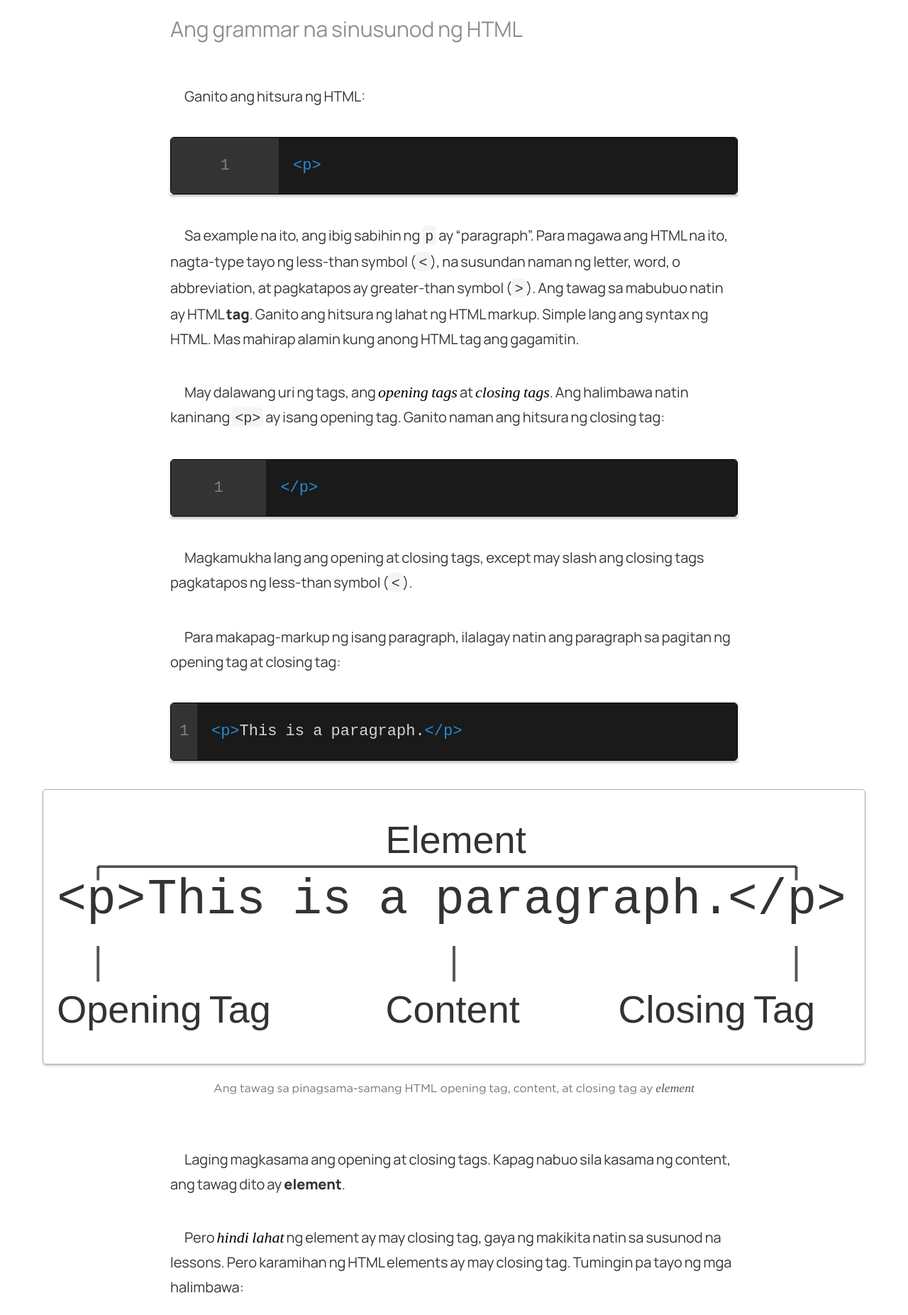
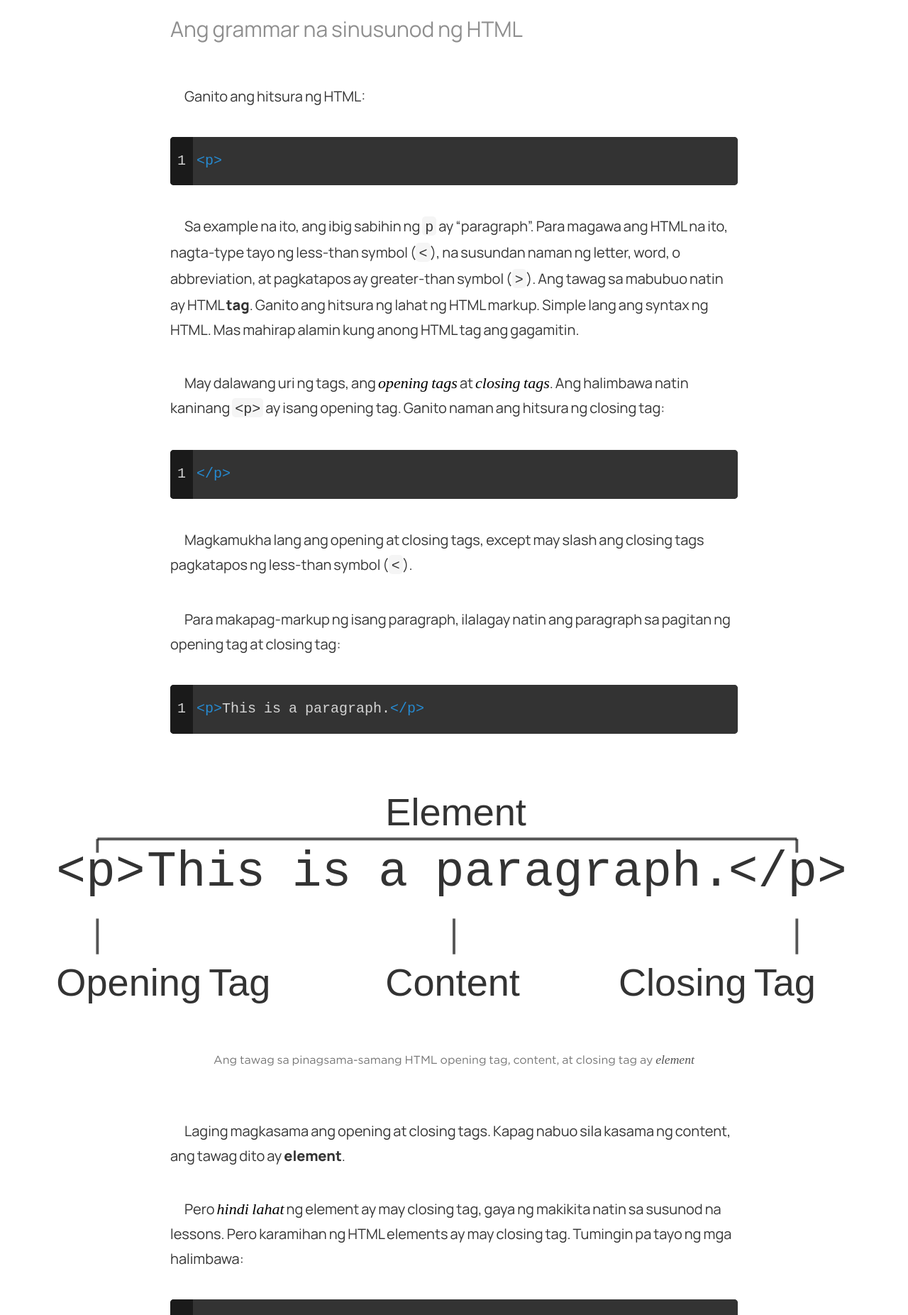
Before and after one commit to elementary/blog-template, a Jekyll site: the page built from courses/html-essentials/02-html-syntax.md, in a window 1280 px wide. Shown: the part 788-2641 px from the top of the page at 71% size. Built offline with Jekyll 4.4.1, drawn with Linux system fonts in a browser that asks for light colours; some web fonts are replaced; some of the changed text lies outside the part shown.

Commit message:
Fixed code snippet design

```diff
--- a/_sass/_code.scss
+++ b/_sass/_code.scss
@@ -16,9 +16,7 @@ code {
 
   > .highlight {
     border-radius: 0.25em;
-    box-shadow:
-      0 0 0 1px rgba(0, 0, 0, 0.05),
-      0 3px 3px rgba(0, 0, 0, 0.22);
+
     line-height: 1;
   }
 }
@@ -30,7 +28,8 @@ code {
 
   table {
     border-spacing: 0;
-    margin: auto;
+    margin: 0;
+    width: 100%;
   }
 }
 
@@ -41,19 +40,23 @@ code {
 
 
 .highlight {
-  display: inline-block;
-  font-size: 0.85em;
+  display: block;
+  max-width: var(--content-width);
+  font-size: 1rem;
   line-height: 1.33em;
   margin: auto;
   overflow: auto;
   text-align: left;
-  background-color: var(--solarized-base3);
-  color: var(--solarized-base01);
+  background-color: var(--black-500);
+  color: var(--silver-300);
 
   .gl {
-    background-color: var(--solarized-base2);
+    background-color: var(--black-700);
     padding: 0 0.5em;
     text-align: right;
+    position: sticky;
+    left: 0;
+    width: 1.5rem;
   }
 
   .c,
@@ -157,14 +160,11 @@ code {
   }
 }
 
-
-.highlight {
-	font-size: 1.1rem;
-	font-family: 'Courier Prime !important';
-	max-width: 100%;
+article section > pre {
+	max-width: var(--content-width);
+	margin: auto;
+	background-color: var(--black-500);
+	color: var(--silver-300);
+	padding: 1rem;
+	border-radius: 0.25rem;
 }
-
-.rouge-gutter.gl {
-	position: sticky;
-	left: 0;
-}
--- a/_sass/_dark.scss
+++ b/_sass/_dark.scss
@@ -1,43 +1,4 @@
-td.rouge-gutter.gl {
-	background-color: var(--black-500);
-	color: var(--silver-700);
-	text-align: center;
-	padding: 0.15rem;
-}
 
-.rouge-code {
-	padding-left: 1rem;
-	padding-left: 1rem;
-	background-color: var(--black-700);
-
-	pre {
-	  color: var(--silver-300);
-  }
-}
-
-.highlighter-rouge div.highlight {
-	display: grid;
-	width: 100%;
-	max-width: var(--content-width);
-	border-radius: 0;
-
-	pre.highlight {
-	  width: 100%;
-	  display: grid;
-  }
-
-	.rouge-table {
-	  margin: 0;
-	  border: 1px solid var(--black-900);
-	  border-radius: 0.25rem;
-	  width: 100%;
-	  overflow: hidden;
-  }
-}
-
-.highlight {
-  background: transparent;
-}
 
 @media (prefers-color-scheme: dark) {
   .color {
--- a/_sass/_layout.scss
+++ b/_sass/_layout.scss
@@ -199,48 +199,6 @@ aside.outdated {
 mark {
 	background-color: var(--banana-100);
 	border-radius: 0.25rem;
-}
-
-pre:not([class]) {
-	border-radius: 0.25rem;
-	padding: 1rem;
-	overflow: auto;
-	margin: auto;
-
-	color: var(--silver-300);
-	background-color: var(--black-500);
-	border: 1px solid var(--black-900);
-}
-
-.highlighter-rouge .highlight,
-pre:not([class]) {
-	max-width: var(--content-width)
-}
-
-.rouge-code pre {
-  padding: 0;
-  margin: 0;
-  background-color: transparent;
-  color: var(--fg-color);
-  border: 0;
-}
-.rouge-table {
-  border: none;
-  max-width: none;
-  overflow: visible;
-}
-.rouge-table td {
-  border: none;
-}
-
-.img--borderize {
-	border-radius: 0.25rem;
-	box-shadow: 0 2px 3px #0003;
-	border: 1px solid var(--silver-500);
-}
-
-.rouge-table pre {
-  overflow: visible;
 }
 
 .page-title,
```
